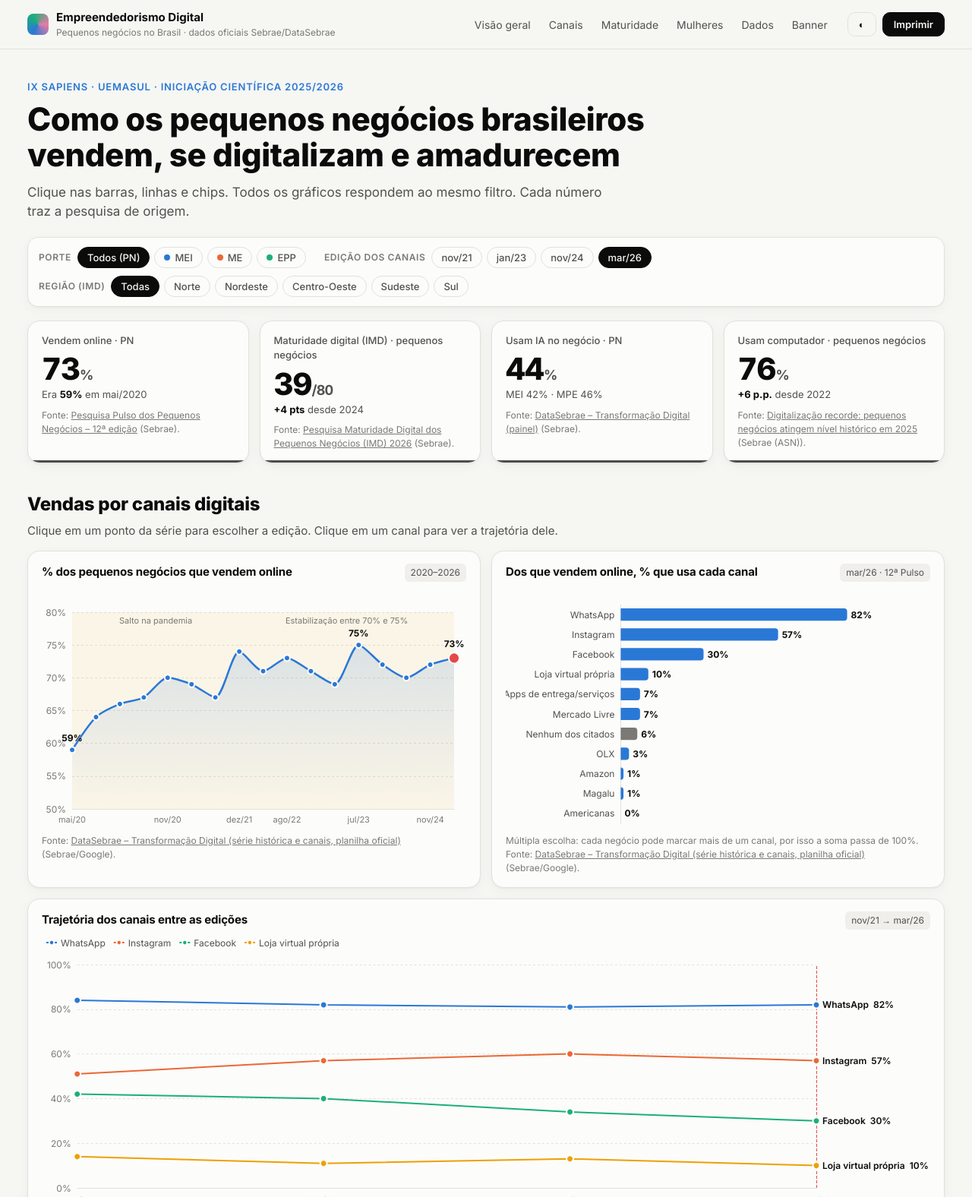
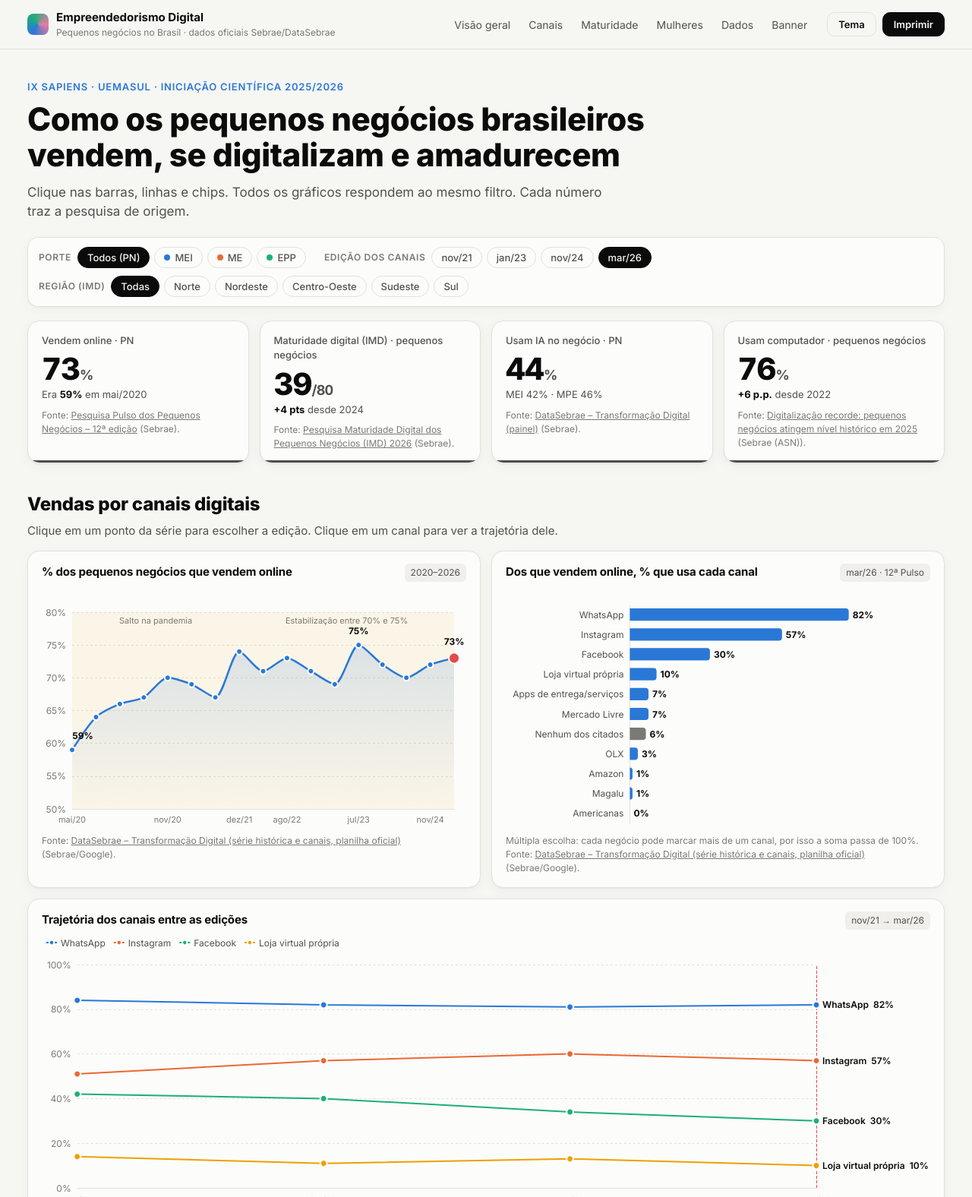
Before and after one commit to mateusnetcs/Negocios-feminino, a plain HTML site: page index.html in a window 1280 px wide. Shown: the top 1576 px of the page at 76% size. Drawn offline with Linux system fonts and the light colour scheme.

Commit message:
Ajustes visuais: rótulos dos gráficos e botão de tema
Co-Authored-By: Claude Opus 5.5 <noreply@anthropic.com>

```diff
--- a/assets/app.js
+++ b/assets/app.js
@@ -136,7 +136,8 @@
           itemStyle: { color: i === selIdx ? css("--hl") : acc, borderColor: css("--surface"), borderWidth: 2 } })),
         lineStyle: { width: 2.5, color: acc }, symbol: "circle", smooth: 0.25,
         areaStyle: { color: new echarts.graphic.LinearGradient(0, 0, 0, 1, [{ offset: 0, color: hexAlpha(acc, .22) }, { offset: 1, color: hexAlpha(acc, 0) }]) },
-        label: { show: true, formatter: (p) => ([0, 12, 16].includes(p.dataIndex) || p.dataIndex === selIdx ? `${p.value}%` : ""), position: "top", color: css("--text"), fontWeight: 700 },
+        label: { show: true, formatter: (p) => ([0, 12, 16].includes(p.dataIndex) || p.dataIndex === selIdx ? `${p.value}%` : ""), position: "top", distance: 8, color: css("--text"), fontWeight: 700 },
+        labelLayout: (p) => (p.dataIndex === 0 ? { dx: 14 } : {}),
         markArea: { silent: true, itemStyle: { color: hexAlpha(css("--s4"), .08) },
           label: { color: css("--muted"), fontSize: 11, position: "insideTop" },
           data: [[{ name: "Salto na pandemia", xAxis: "mai/20" }, { xAxis: "dez/21" }],
@@ -159,7 +160,7 @@
     const b = base();
     c.setOption({
       ...b,
-      grid: { ...b.grid, right: 44 },
+      grid: { ...b.grid, left: 20, right: 44 },
       tooltip: { ...b.tooltip, trigger: "item", formatter: (p) => `<b>${p.name}</b><br>${p.value}% dos que vendem online usam este canal (${ed.rotulo})` },
       xAxis: axis({ type: "value", max: 100, axisLabel: { show: false }, splitLine: { show: false } }),
       yAxis: axis({ type: "category", data: rows.map((r) => r.canal), axisLabel: { color: css("--text-2"), fontSize: 12 } }),
--- a/index.html
+++ b/index.html
@@ -30,7 +30,7 @@
       <a href="#banner">Banner</a>
     </nav>
     <div class="actions">
-      <button class="btn ghost" id="btn-theme" type="button" aria-label="Alternar tema">◐</button>
+      <button class="btn ghost" id="btn-theme" type="button" aria-label="Alternar tema claro/escuro">Tema</button>
       <button class="btn" id="btn-print" type="button">Imprimir</button>
     </div>
   </div>
```
